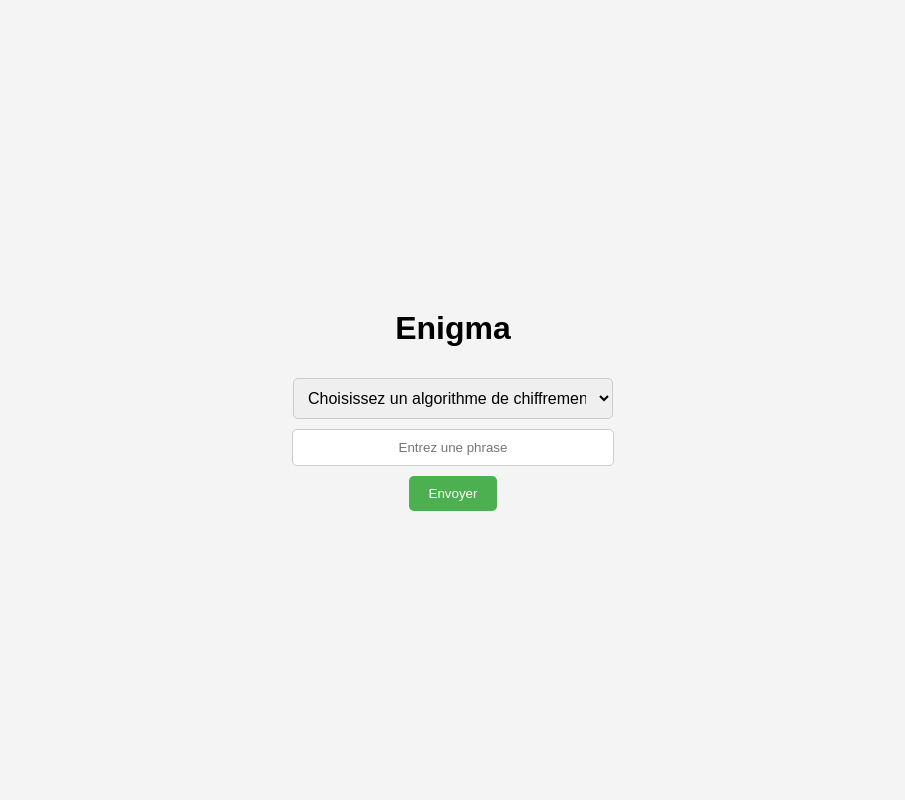
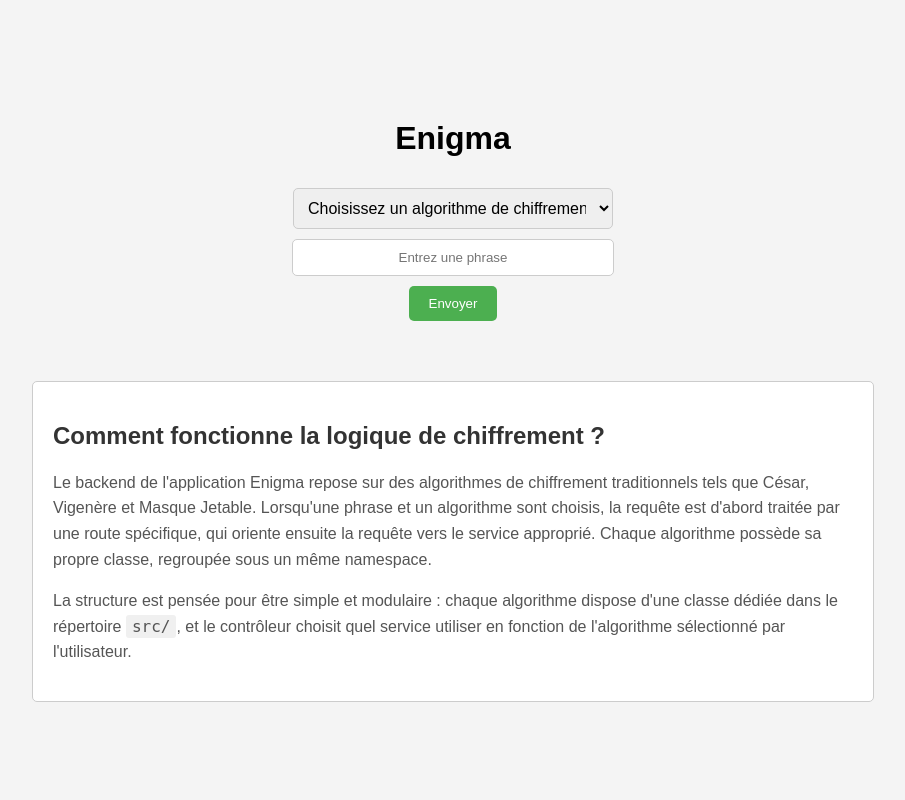
Before and after one commit to thyssemb/enigma, a PHP site: page / in a window 1280 px wide. Shown: the whole page, without its empty margins (187-1092 px from the left). Run offline with PHP 8.4, Linux system fonts and the light colour scheme.

Commit message:
[ADD] add an explanatory to the backend logic

```diff
--- a/api/routes.php
+++ b/api/routes.php
@@ -14,7 +14,8 @@ if ($_SERVER['REQUEST_METHOD'] === 'POST') {
     $phrase = $_POST['phrase'];
     $key = $_POST['key'];
 
-    // Rediriger vers le contrôleur qui gère cet algo
+
+    /* redirection vers le bon algo suivant le choix */
     switch ($algo) {
         case 'cesar':
             require_once 'controller.php';
--- a/index.php
+++ b/index.php
@@ -29,6 +29,18 @@ require_once 'vendor/autoload.php';
         <button type="submit">Envoyer</button>
     </form>
 
+  <section id="backend-explanation">
+      <h2>Comment fonctionne la logique de chiffrement ?</h2>
+      <p>
+          Le backend de l'application Enigma repose sur des algorithmes de chiffrement traditionnels tels que César, Vigenère et Masque Jetable.
+          Lorsqu'une phrase et un algorithme sont choisis, la requête est d'abord traitée par une route spécifique, qui oriente ensuite la requête vers le service approprié. Chaque algorithme possède sa propre classe, regroupée sous un même namespace.
+      </p>
+      <p>
+          La structure est pensée pour être simple et modulaire : chaque algorithme dispose d'une classe dédiée dans le répertoire <code>src/</code>, et le contrôleur choisit quel service utiliser en fonction de l'algorithme sélectionné par l'utilisateur.
+      </p>
+  </section>
+
+
     <?php
        if ($_SERVER["REQUEST_METHOD"] === "POST") {
            $phrase = htmlspecialchars($_POST["phrase"]);
--- a/styles.css
+++ b/styles.css
@@ -2,13 +2,22 @@ body {
     display: flex;
     justify-content: center;
     align-items: center;
+    flex-direction: column;
     height: 100vh;
     margin: 0;
     font-family: Arial, sans-serif;
     background-color: #f4f4f4;
 }
 
-/* menu déroulant, choix de l'algo */
+form {
+    display: flex;
+    flex-direction: column;
+    align-items: center;
+    gap: 10px;
+    margin-bottom: 40px; /* Ajout d'un espacement sous le formulaire */
+    text-align: center;
+}
+
 select {
     padding: 10px;
     width: 320px;
@@ -16,14 +25,6 @@ select {
     border-radius: 5px;
     font-size: 16px;
     text-align: center;
-}
-
-/* formulaire d'envoi de la phrasse à chiffrer */
-form {
-    display: flex;
-    flex-direction: column;
-    align-items: center;
-    gap: 10px;
 }
 
 input[type="text"] {
@@ -46,3 +47,34 @@ button {
 button:hover {
     background-color: #45a049;
 }
+
+/* section explicative du backend */
+#backend-explanation {
+    padding: 20px;
+    background-color: #ffffff;
+    border: 1px solid #ccc;
+    border-radius: 5px;
+    max-width: 800px;
+    margin-left: auto;
+    margin-right: auto;
+    margin-top: 20px;
+}
+
+#backend-explanation h2 {
+    font-size: 24px;
+    color: #333;
+}
+
+#backend-explanation p {
+    font-size: 16px;
+    color: #555;
+    line-height: 1.6;
+}
+
+#backend-explanation code {
+    background-color: #f0f0f0;
+    padding: 2px 6px;
+    font-size: 16px;
+    font-family: monospace;
+    border-radius: 3px;
+}
```
Also changed, not shown: 1 other file.
